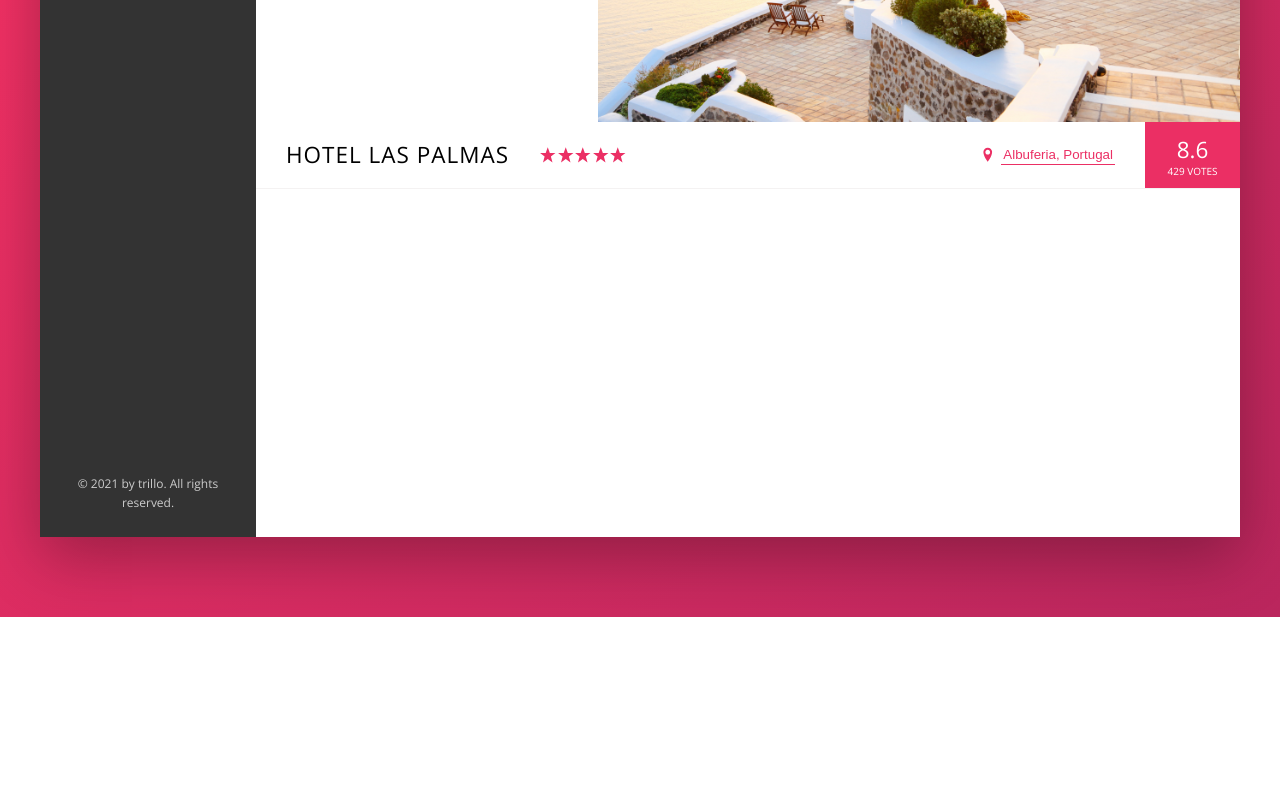
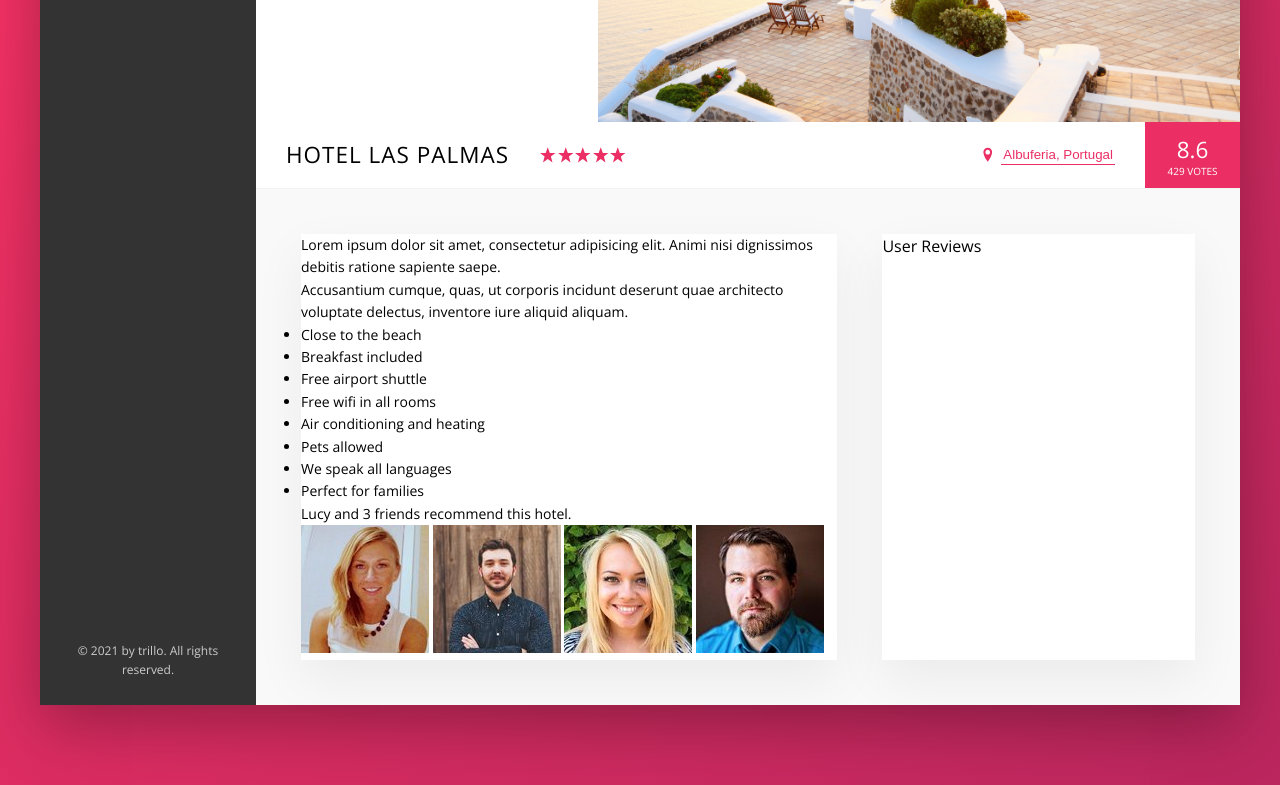
Before and after one commit to Diegocortes15/Trillo, a website: page index.html in a window 1280 px wide. Shown: the part 413-1198 px from the top of the page. Before the commit the page ends 1030 px from the top, so only its background shows below. Drawn offline with nearby package versions, Linux system fonts and the light colour scheme.

Commit message:
Building the Description Section Part 1

```diff
--- a/index.html
+++ b/index.html
@@ -19,11 +19,7 @@
         <header class="header">
             <img src="img/logo.png" alt="trillo logo" class="logo" />
             <form action="#" class="search">
-                <input
-                    type="text"
-                    class="search__input"
-                    placeholder="Search hotels"
-                />
+                <input type="text" class="search__input" placeholder="Search hotels" />
                 <button class="search__button">
                     <svg class="search__icon">
                         <use xlink:href="img/sprite.svg#icon-magnifying-glass"></use>
@@ -45,11 +41,7 @@
                     <span class="user-nav__notification">13</span>
                 </div>
                 <div class="user-nav__user">
-                    <img
-                        src="img/user-0.jpg"
-                        alt="User photo"
-                        class="user-nav__user-photo"
-                    />
+                    <img src="img/user-0.jpg" alt="User photo" class="user-nav__user-photo" />
                     <span class="user-nav__user-name">Diego</span>
                 </div>
             </nav>
@@ -68,9 +60,7 @@
                     <li class="side-nav__item">
                         <a href="#" class="side-nav__link">
                             <svg class="side-nav__icon">
-                                <use
-                                    xlink:href="img/sprite.svg#icon-aircraft-take-off"
-                                ></use>
+                                <use xlink:href="img/sprite.svg#icon-aircraft-take-off"></use>
                             </svg>
                             <span>Flight</span>
                         </a>
@@ -98,25 +88,13 @@
             <main class="hotel-view">
                 <div class="gallery">
                     <figure class="gallery__item">
-                        <img
-                            src="img/hotel-1.jpg"
-                            alt="Photo of hotel 1"
-                            class="gallery__photo"
-                        />
+                        <img src="img/hotel-1.jpg" alt="Photo of hotel 1" class="gallery__photo" />
                     </figure>
                     <figure class="gallery__item">
-                        <img
-                            src="img/hotel-2.jpg"
-                            alt="Photo of hotel 2"
-                            class="gallery__photo"
-                        />
+                        <img src="img/hotel-2.jpg" alt="Photo of hotel 2" class="gallery__photo" />
                     </figure>
                     <figure class="gallery__item">
-                        <img
-                            src="img/hotel-3.jpg"
-                            alt="Photo of hotel 3"
-                            class="gallery__photo"
-                        />
+                        <img src="img/hotel-3.jpg" alt="Photo of hotel 3" class="gallery__photo" />
                     </figure>
                 </div>
 
@@ -153,6 +131,39 @@
                         <div class="overview__rating-count">429 votes</div>
                     </div>
                 </div>
+
+                <div class="detail">
+                    <div class="description">
+                        <p class="paragraph">
+                            Lorem ipsum dolor sit amet, consectetur adipisicing elit. Animi nisi
+                            dignissimos debitis ratione sapiente saepe.
+                        </p>
+                        <p class="paragraph">
+                            Accusantium cumque, quas, ut corporis incidunt deserunt quae architecto
+                            voluptate delectus, inventore iure aliquid aliquam.
+                        </p>
+                        <ul class="list">
+                            <li class="list__item">Close to the beach</li>
+                            <li class="list__item">Breakfast included</li>
+                            <li class="list__item">Free airport shuttle</li>
+                            <li class="list__item">Free wifi in all rooms</li>
+                            <li class="list__item">Air conditioning and heating</li>
+                            <li class="list__item">Pets allowed</li>
+                            <li class="list__item">We speak all languages</li>
+                            <li class="list__item">Perfect for families</li>
+                        </ul>
+                        <div class="recommend">
+                            <p class="recommend__count">Lucy and 3 friends recommend this hotel.</p>
+                            <div class="recommend__friends">
+                                <img src="img/user-2.jpg" alt="Friend 1" class="recommed__photo" />
+                                <img src="img/user-4.jpg" alt="Friend 2" class="recommed__photo" />
+                                <img src="img/user-6.jpg" alt="Friend 3" class="recommed__photo" />
+                                <img src="img/user-5.jpg" alt="Friend 4" class="recommed__photo" />
+                            </div>
+                        </div>
+                    </div>
+                    <div class="user-reviews">User Reviews</div>
+                </div>
             </main>
         </div>
     </div>
--- a/sass/_base.scss
+++ b/sass/_base.scss
@@ -31,6 +31,9 @@ Grey dark 3: #999
     --color-grey-dark-3: #999;
 
     --shadow-dark: rgba(0, 0, 0, 0.3);
+    --shadow-light: 0 2rem 5rem rgba(0, 0, 0, 0.06);
+
+    --line: 1px solid var(var(--color-grey-light-2));
 }
 
 * {
--- a/sass/_layout.scss
+++ b/sass/_layout.scss
@@ -11,7 +11,7 @@
     font-size: 1.4rem;
     height: 7rem;
     background-color: #fff;
-    border-bottom: 1px solid var(--color-grey-light-2);
+    border-bottom: var(--line);
 
     display: flex;
     justify-content: space-between;
@@ -32,9 +32,26 @@
 
 .hotel-view {
     background-color: #fff;
-
-    //TEST
-    height: 80rem;
-
     flex: 1;
 }
+
+.detail {
+    display: flex;
+    padding: 4.5rem;
+    background-color: var(--color-grey-light-1);
+    border-bottom: var(--line);
+}
+
+.description {
+    font-size: 1.4rem;
+    background-color: #fff;
+    box-shadow: var(--shadow-light);
+    flex: 0 0 60%;
+    margin-right: 4.5rem;
+}
+
+.user-reviews {
+    background-color: #fff;
+    box-shadow: var(--shadow-light);
+    flex: 1;
+}
```
Also changed, not shown: css/style.css.
